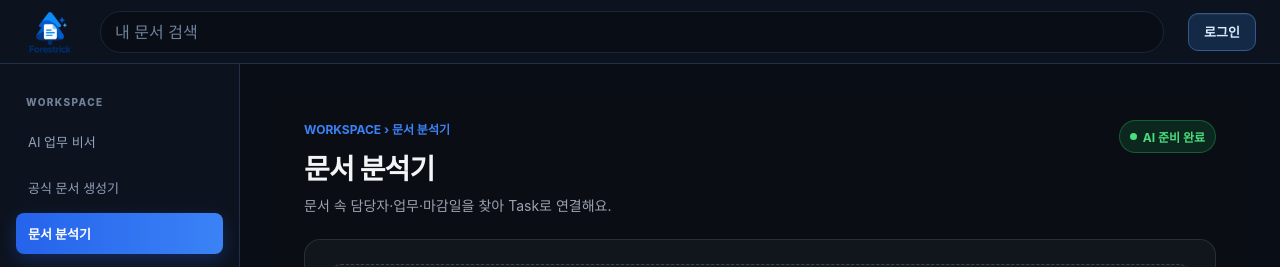
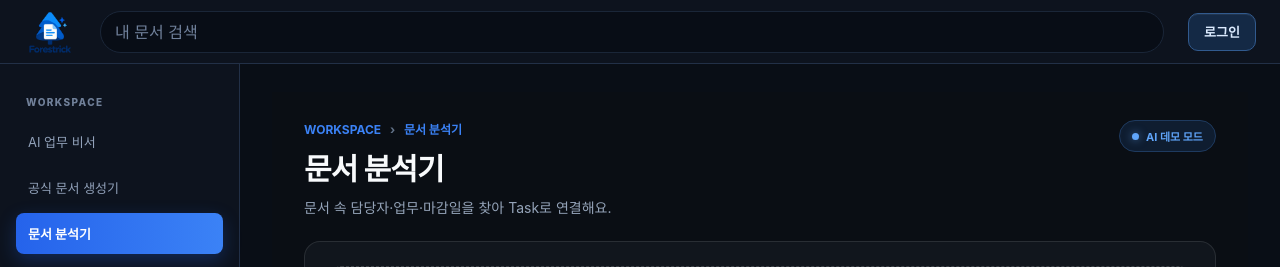
Before and after one commit to noonna-team-react-6/Forestrick, a React (Vite) app: page /analysis in a window 1280 px wide. Shown: the top 267 px of the page. Built offline with nearby package versions, Linux system fonts and the light colour scheme; no server answers.

Commit message:
Feat: 문서 분석기 상태 배지를 공통 PageHeader/getAIStatus로 교체

```diff
--- a/src/pages/analysis/AnalysisPage.css
+++ b/src/pages/analysis/AnalysisPage.css
@@ -12,54 +12,6 @@
   color: var(--analysis-text);
   background: var(--analysis-bg);
   font-family: Pretendard, -apple-system, BlinkMacSystemFont, "Segoe UI", sans-serif;
-}
-
-.analysis-heading {
-  display: flex;
-  justify-content: space-between;
-  gap: 24px;
-  margin-bottom: 24px;
-}
-
-.analysis-breadcrumb {
-  margin-bottom: 10px;
-  color: var(--analysis-blue);
-  font-size: 12px;
-  font-weight: 700;
-}
-
-.analysis-heading h1 {
-  margin: 0;
-  font-size: 28px;
-  letter-spacing: -0.03em;
-}
-
-.analysis-heading p {
-  margin: 8px 0 0;
-  color: var(--analysis-muted);
-  font-size: 14px;
-}
-
-.analysis-ready-badge {
-  display: inline-flex;
-  align-items: center;
-  gap: 6px;
-  height: fit-content;
-  padding: 7px 10px;
-  border: 1px solid rgba(34, 197, 94, 0.35);
-  border-radius: 999px;
-  background: rgba(34, 197, 94, 0.14);
-  color: #4ade80;
-  font-size: 12px;
-  font-weight: 700;
-  white-space: nowrap;
-}
-
-.analysis-ready-badge i {
-  width: 7px;
-  height: 7px;
-  border-radius: 50%;
-  background: #4ade80;
 }
 
 .analysis-card {
@@ -278,8 +230,4 @@
   .analysis-page {
     padding: 20px 16px;
   }
-
-  .analysis-heading {
-    flex-direction: column;
-  }
 }
--- a/src/pages/analysis/AnalysisPage.jsx
+++ b/src/pages/analysis/AnalysisPage.jsx
@@ -12,7 +12,9 @@ import { parseAIJson } from "../../utils/aiResponseUtils";
 import ProgressModal from "../../components/common/ProgressModal";
 import Toast, { Error as ErrorToast } from "../../components/common/Toast";
 import Button from "../../components/common/Button";
+import PageHeader from "../../components/common/PageHeader";
 import { IconUpload, IconDownload } from "../../components/common/Icons";
+import { getAIStatus } from "../../utils/aiStatus";
 
 import "./AnalysisPage.css";
 
@@ -279,22 +281,12 @@ export default function AnalysisPage() {
 
   return (
     <main className="analysis-page">
-      <div className="analysis-heading">
-        <div>
-          <div className="analysis-breadcrumb">
-            WORKSPACE <span>›</span> 문서 분석기
-          </div>
-
-          <h1>문서 분석기</h1>
-
-          <p>문서 속 담당자·업무·마감일을 찾아 Task로 연결해요.</p>
-        </div>
-
-        <span className="analysis-ready-badge">
-          <i />
-          AI 준비 완료
-        </span>
-      </div>
+      <PageHeader
+        breadcrumb="문서 분석기"
+        title="문서 분석기"
+        description="문서 속 담당자·업무·마감일을 찾아 Task로 연결해요."
+        status={loading ? "loading" : getAIStatus()}
+      />
 
       <section className="analysis-card">
         <div
```
